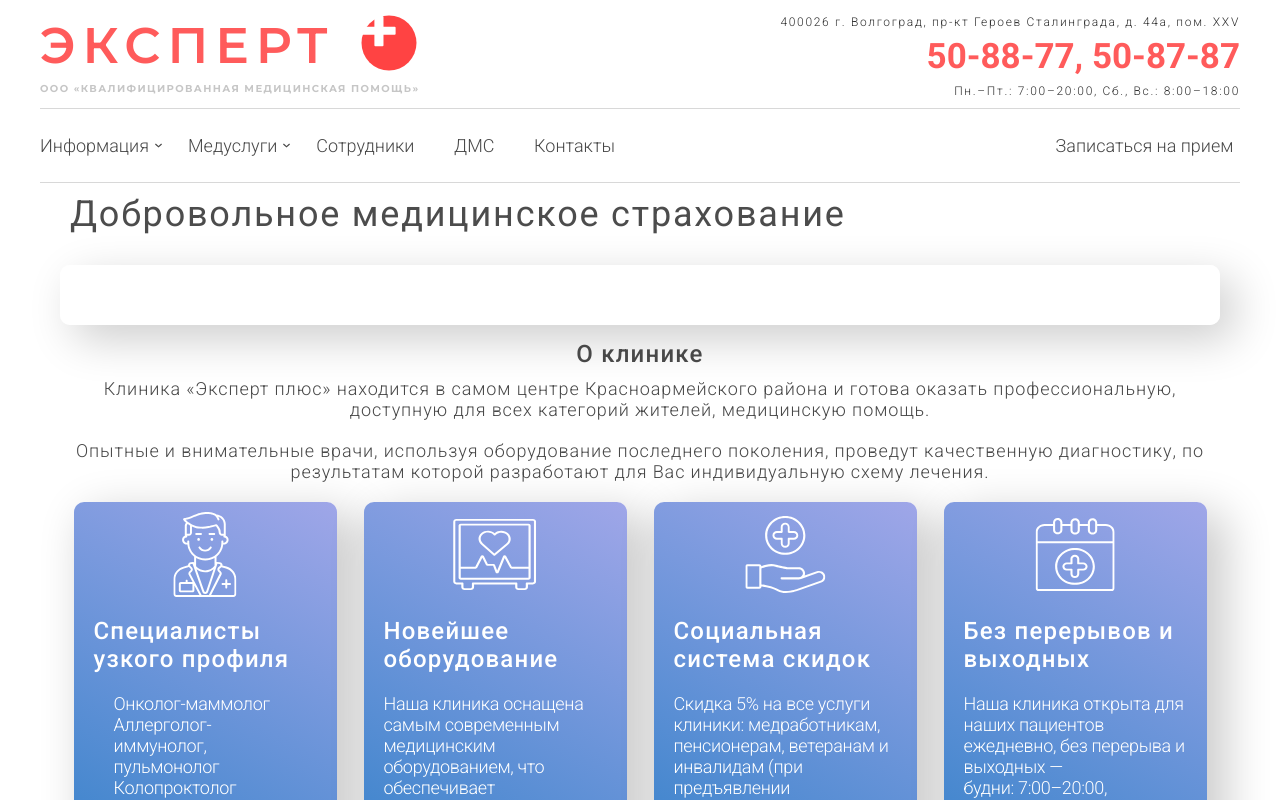
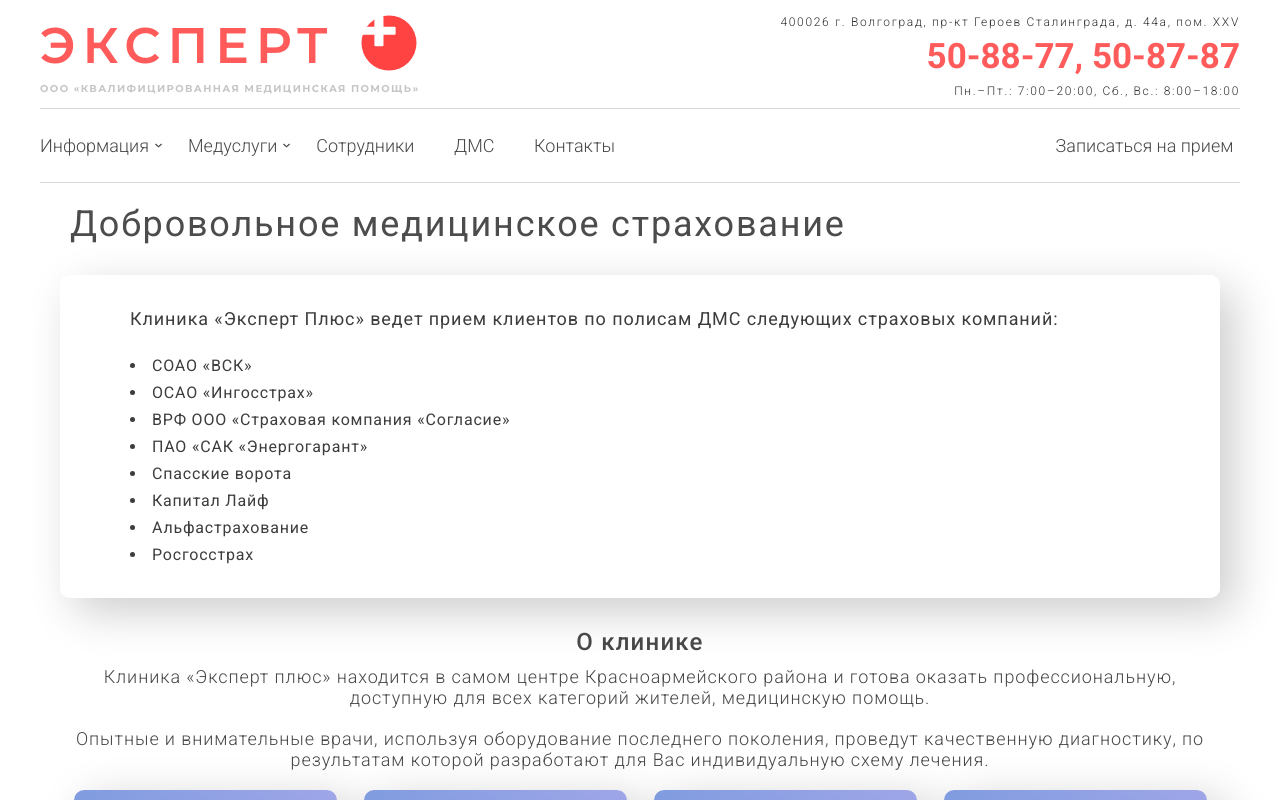
Before and after one commit to CanUFeelMyHeart/expertPlus, a React (Create React App) app in the folder medical-clinic-expert/: page /dms in a window 1280 px wide. Shown: the top 800 px of the page. Built offline with nearby package versions, Linux system fonts and the light colour scheme; the HTML template or start-up script is replaced by a standard one.

Commit message:
dms page is set

```diff
--- a/medical-clinic-expert/src/components/InformationContainerComponent/InformationContainerComponent.css
+++ b/medical-clinic-expert/src/components/InformationContainerComponent/InformationContainerComponent.css
@@ -4,17 +4,19 @@
     align-items: flex-start;
     max-width: 1160px;
     margin: 0 auto;
+    margin-bottom: 30px;
 }
 
 .InformationContainerComponent__header {
     font-family: "Roboto";
     font-style: normal;
-    font-weight: normal;
+    font-weight: 400;
     font-size: 36px;
     line-height: 42px;
     letter-spacing: 0.05em;
     margin: 10px;
     margin-bottom: 30px;
+    margin-top: 20px;
 
     color: #4C4C4C;
 }
--- a/medical-clinic-expert/src/pages/DmsPage/DmsPage.css
+++ b/medical-clinic-expert/src/pages/DmsPage/DmsPage.css
@@ -0,0 +1,14 @@
+.DmsPage__header,
+.DmsPage_list {
+    font-family: "Roboto";
+    font-style: normal;
+    font-weight: 400;
+    line-height: 27px;
+    letter-spacing: 0.05em;
+
+    color: #3d3d3d;
+}
+
+.DmsPage_list li {
+    list-style: inside;
+}
--- a/medical-clinic-expert/src/pages/DmsPage/DmsPage.jsx
+++ b/medical-clinic-expert/src/pages/DmsPage/DmsPage.jsx
@@ -2,15 +2,30 @@
 import { AboutClinicComponent as AboutClinic } from "../../components/AboutClinicComponent/AboutClinicComponent";
 import { ServicesComponent } from "../../components/ServicesComponent/ServicesComponent";
 import { InformationContainerComponent } from "../../components/InformationContainerComponent/InformationContainerComponent";
+import './DmsPage.css'
 
 export const DmsPage = () => {
     return (
-        <>
+        <div className="DmsPage">
             <InformationContainerComponent header="Добровольное медицинское страхование">
-
+                <h3 className="DmsPage__header">
+                    Клиника «Эксперт Плюс» ведет прием клиентов по полисам ДМС
+                    следующих страховых компаний:
+                </h3>
+                <br/>
+                <ul className="DmsPage_list">
+                    <li>СОАО «ВСК»</li>
+                    <li>ОСАО «Ингосстрах»</li>
+                    <li>ВРФ ООО «Страховая компания «Согласие»</li>
+                    <li>ПАО «САК «Энергогарант»</li>
+                    <li>Спасские ворота</li>
+                    <li>Капитал Лайф</li>
+                    <li>Альфастрахование</li>
+                    <li>Росгосстрах</li>
+                </ul>
             </InformationContainerComponent>
             <AboutClinic />
             <ServicesComponent />
-        </>
+        </div>
     );
 };
```
